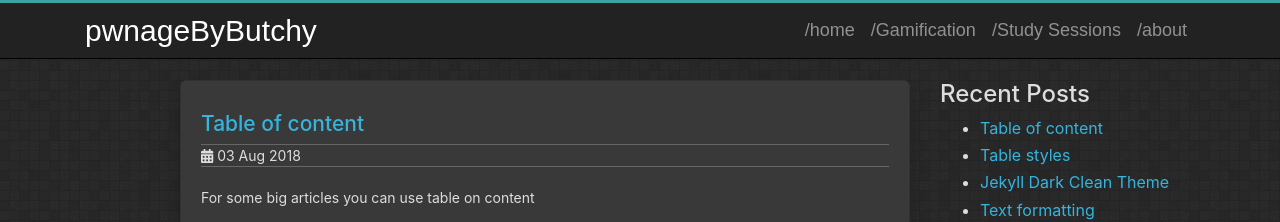
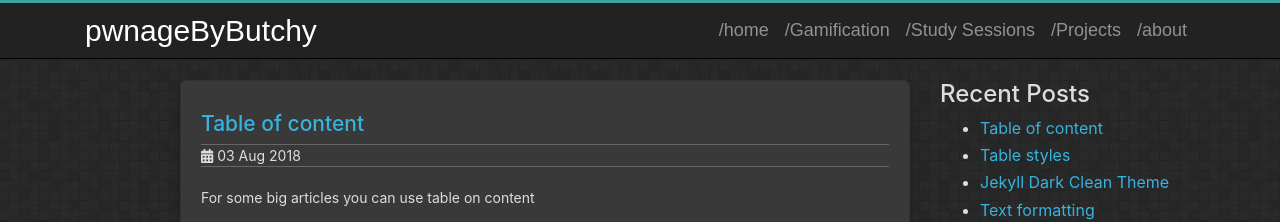
Before and after one commit to pwnageByButchy/pwnageByButchy.github.io, a Jekyll site: the page built from index.html, in a window 1280 px wide. Shown: the top 222 px of the page. Built offline with Jekyll 4.4.1, drawn with Linux system fonts in a browser that asks for light colours.

Commit message:
Update header.html

```diff
--- a/_includes/header.html
+++ b/_includes/header.html
@@ -54,6 +54,7 @@
                 <a class="nav-item nav-link" href="{{ '' | relative_url }}/">/home</a>
                 <a class="nav-item nav-link" href="{{ 'ctf' | relative_url }}">/Gamification</a>
                 <a class="nav-item nav-link" href="{{ 'study' | relative_url }}">/Study Sessions</a>
+                <a class="nav-item nav-link" href="{{ 'projects' | relative_url }}">/Projects</a>
                 <a class="nav-item nav-link" href="{{ 'about' | relative_url }}">/about</a>
             </div>
         </div>
```
